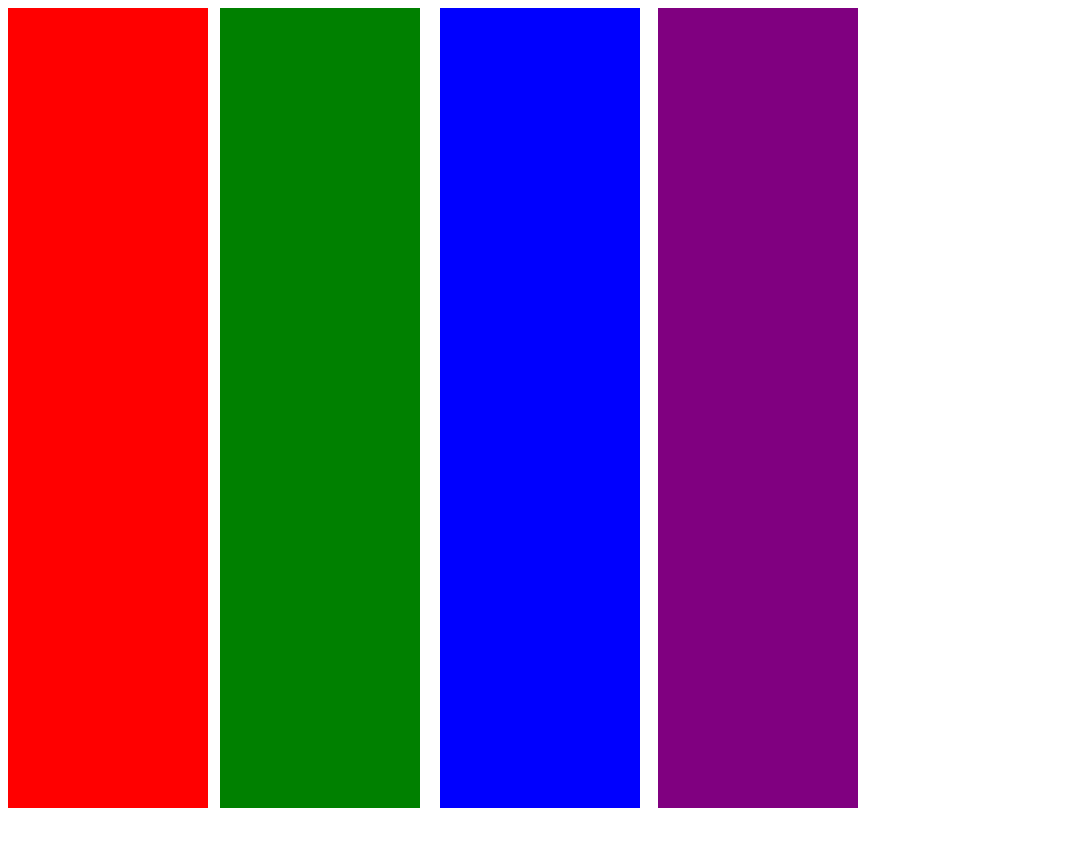
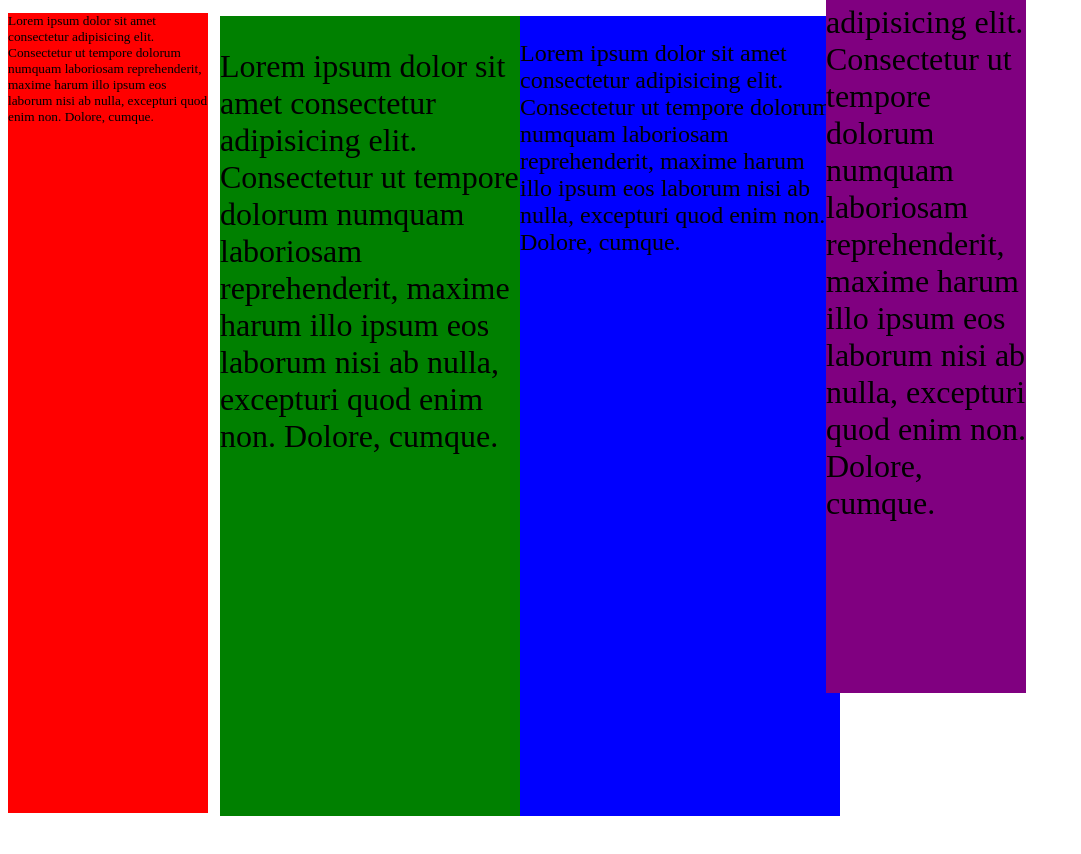
Before and after one commit to Shawnwood97/multi-column, a plain HTML site: page index.html in a window 1280 px wide. Shown: the top 854 px of the page, without its empty margins (0-1081 px from the left). Drawn offline with Linux system fonts and the light colour scheme.

Commit message:
Added measurement units

```diff
--- a/css/style.css
+++ b/css/style.css
@@ -1,15 +1,20 @@
+.bg {
+  background: yellow;
+  width: 100vw;
+}
+
 .red {
-  height: 800px;
+  height: 100vh;
   width: 200px;
   background: red;
 }
 
 .green {
   height: 800px;
-  width: 200px;
+  width: 25%;
   background: green;
   position:absolute;
-  top: 8px;
+  top: 16px;
   left: 220px;
 }
 
@@ -18,15 +23,32 @@
   width: 200px;
   background: blue;
   position:absolute;
-  top: 8px;
-  left: 440px;
+  top: 16px;
+  left: 520px;
+  width: 25vw;
 }
 
 .purple {
   height: 800px;
   width: 200px;
   background: purple;
-  position:relative;
-  top: -800px;
-  left: 650px;
+  position: relative;
+  top: -952px;
+  left: 818px;
 }
+
+.text1 {
+  font-size: 10pt;
+}
+
+.text2 {
+  font-size: 2rem;
+}
+
+.text3 {
+  font-size: 1.5em;
+}
+
+.text4 {
+font-size: 2pc;
+}
--- a/index.html
+++ b/index.html
@@ -10,10 +10,27 @@
 </head>
 
 <body>
-  <div class="red"></div>
-  <div class="green"></div>
-  <div class="blue"></div>
-  <div class="purple"></div>
+  <div class="red">
+    <p class="text1">Lorem ipsum dolor sit amet consectetur adipisicing elit. Consectetur ut tempore dolorum numquam
+      laboriosam reprehenderit, maxime harum illo ipsum eos laborum nisi ab nulla, excepturi quod enim non. Dolore,
+      cumque.</p>
+  </div>
+  <div class="green">
+    <p class="text2">Lorem ipsum dolor sit amet consectetur adipisicing elit. Consectetur ut tempore dolorum numquam
+      laboriosam reprehenderit, maxime harum illo ipsum eos laborum nisi ab nulla, excepturi quod enim non. Dolore,
+      cumque.</p>
+  </div>
+  <div class="blue">
+    <p class="text3">Lorem ipsum dolor sit amet consectetur adipisicing elit. Consectetur ut tempore dolorum numquam
+      laboriosam reprehenderit, maxime harum illo ipsum eos laborum nisi ab nulla, excepturi quod enim non. Dolore,
+      cumque.</p>
+  </div>
+
+  <div class="purple">
+    <p class="text4">Lorem ipsum dolor sit amet consectetur adipisicing elit. Consectetur ut tempore dolorum numquam
+      laboriosam reprehenderit, maxime harum illo ipsum eos laborum nisi ab nulla, excepturi quod enim non. Dolore,
+      cumque.</p>
+  </div>
 </body>
 
 </html>
```
